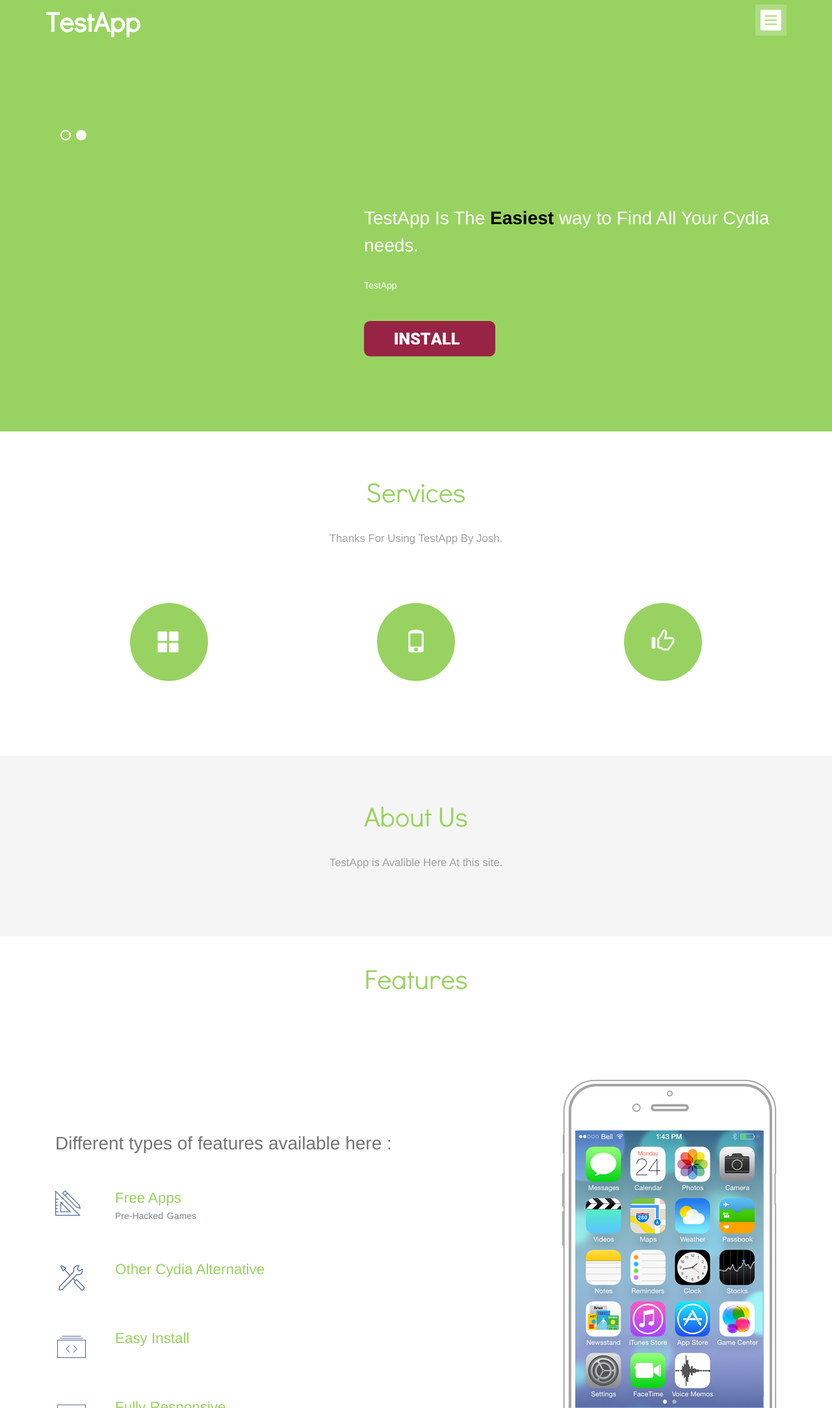
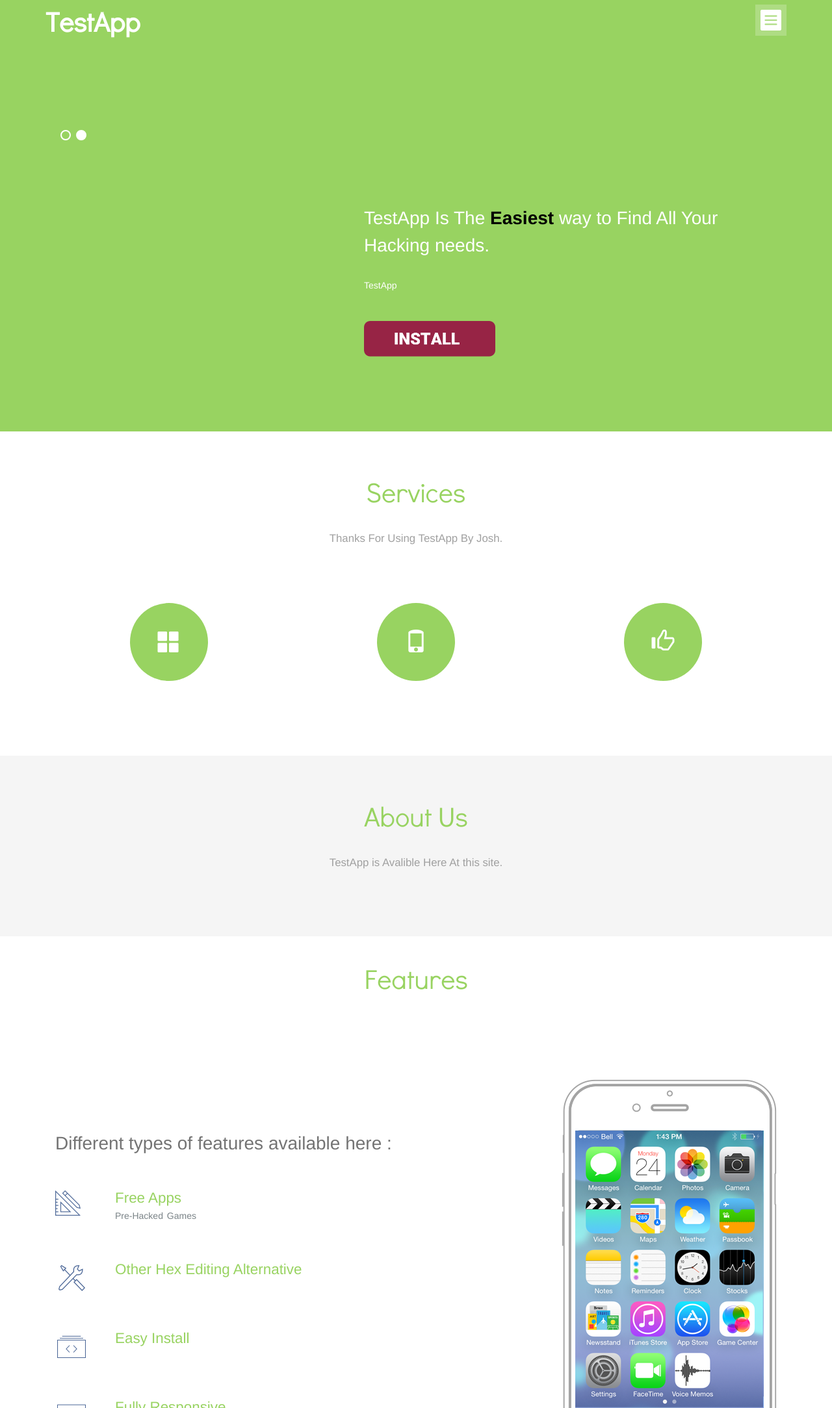
Before and after one commit to ProtoMods/protomods.github.com, a plain HTML site: page index.html in a window 1280 px wide. Shown: the part 26-2193 px from the top of the page at 65% size. Drawn offline with nearby package versions, Linux system fonts and the light colour scheme; files whose address does not match are found by name.

Commit message:
Update index.html

```diff
--- a/index.html
+++ b/index.html
@@ -124,7 +124,7 @@ Smartphone Compatible web template, free webdesigns for Nokia, Samsung, LG, Sony
 						</div>
 					</div>
 					<div class="col-md-7 banner-info-left">
-						<h2>TestApp Is The <span>Easiest</span> way to Find All Your Cydia needs.</h2>
+						<h2>TestApp Is The <span>Easiest</span> way to Find All Your Hacking needs.</h2>
 						<p>TestApp</p>
 						<div class="banner-buttons">
 							<div class="banner-button">
@@ -216,7 +216,7 @@ Smartphone Compatible web template, free webdesigns for Nokia, Samsung, LG, Sony
 							<div class="features-right-grid right-middle-top">
 								<div class="design-left easy"> </div>
 								<div class="design-right">
-									<h5>Other Cydia Alternative</h5>
+									<h5>Other Hex Editing Alternative</h5>
 									<p> </p>
 								</div>
 								<div class="clearfix"> </div>
```
